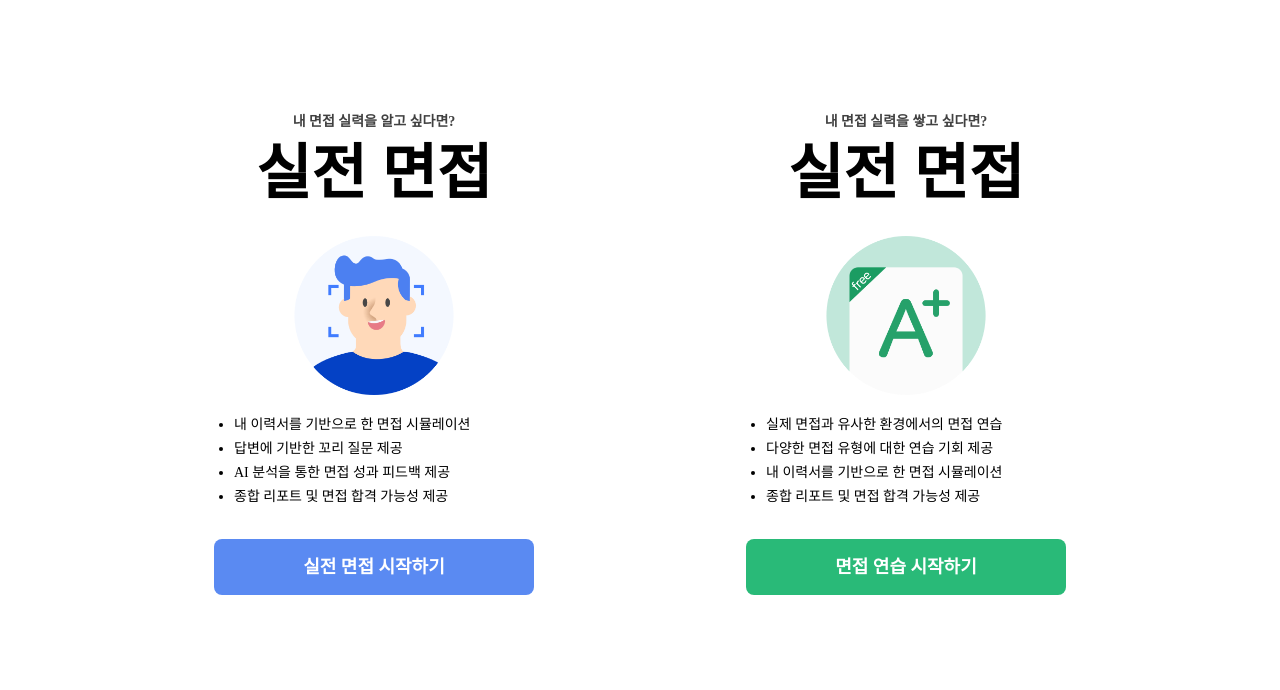
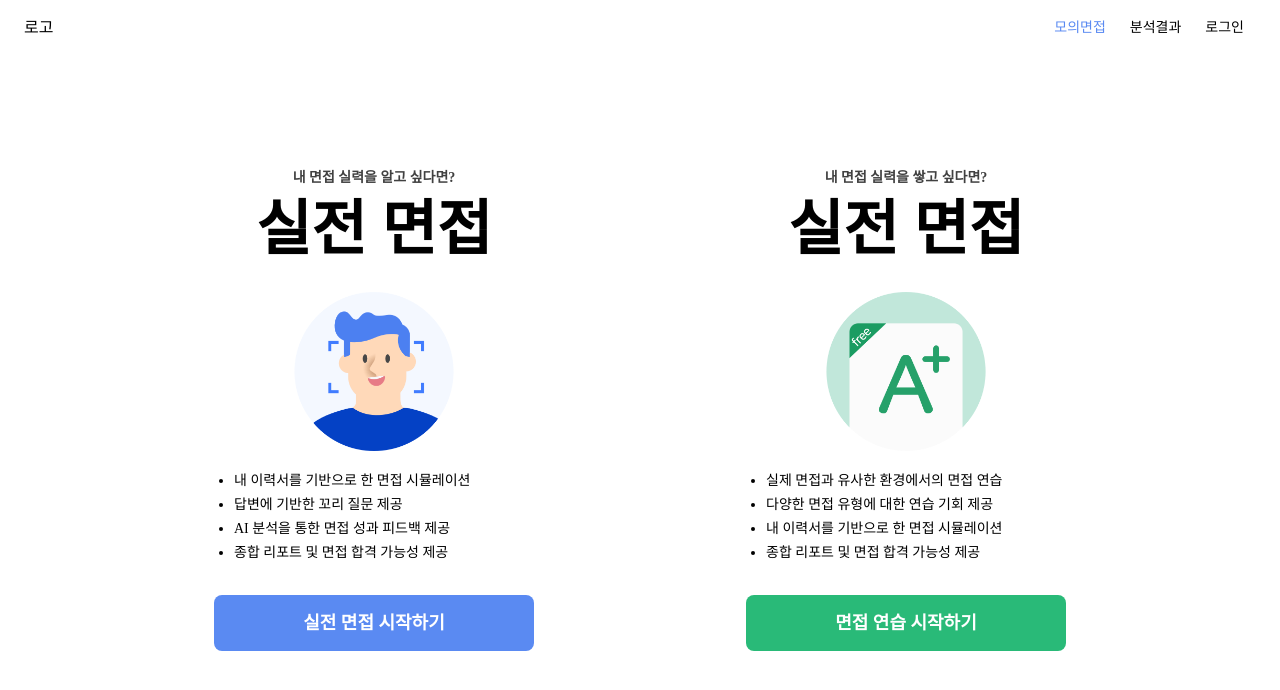
Before and after one commit to d102-preview/preview, a React (Vite) app in the folder frontend/: page /interview in a window 1280 px wide. Shown: the top 690 px of the page. Built offline with nearby package versions, Linux system fonts and the light colour scheme.

Commit message:
[FE] feat #5: header 컴포넌트 페이지에 적용

```diff
--- a/frontend/src/App.tsx
+++ b/frontend/src/App.tsx
@@ -6,6 +6,7 @@ import LoginPage from './pages/login/LoginPage';
 import MyPage from './pages/my/MyPage';
 import QuestionPage from './pages/question/QuestionPage';
 import ResultPage from './pages/result/ResultPage';
+import SignUpPage from './pages/signup/SignupPage';
 
 const router = createBrowserRouter([
   {
@@ -13,8 +14,8 @@ const router = createBrowserRouter([
     element: <HomePage />,
   },
   {
-    path: '/interview',
-    element: <InterviewPage />,
+    path: '/signup',
+    element: <SignUpPage />,
   },
   {
     path: '/login',
--- a/frontend/src/pages/home/HomePage.tsx
+++ b/frontend/src/pages/home/HomePage.tsx
@@ -1,5 +1,11 @@
+import Header from '@/components/@common/Header/Header';
+
 const HomePage = () => {
-  return <div>메인 페이지 입니다</div>;
+  return (
+    <div>
+      <Header />
+    </div>
+  );
 };
 
 export default HomePage;
--- a/frontend/src/pages/interview/InterviewPage.tsx
+++ b/frontend/src/pages/interview/InterviewPage.tsx
@@ -1,10 +1,13 @@
 import IMAGE1 from '@/assets/images/interview1.png';
 import IMAGE2 from '@/assets/images/interview2.png';
-import Button from '@/components/@common/button/Button';
+import Button from '@/components/@common/Button/Button';
+import Header from '@/components/@common/Header/Header';
 import InterviewStartItem from '@/components/interview/InterviewStartItem';
 
 const InterviewPage = () => {
   return (
+    <>
+      <Header />
       <main className="max-w-5xl mx-auto">
         <div className="flex flex-col justify-around items-center pt-28 sm:flex-row gap-10">
           <InterviewStartItem
@@ -52,6 +55,7 @@ const InterviewPage = () => {
           </InterviewStartItem>
         </div>
       </main>
+    </>
   );
 };
 
```
Lines whose indentation alone changed are shown as unchanged.
